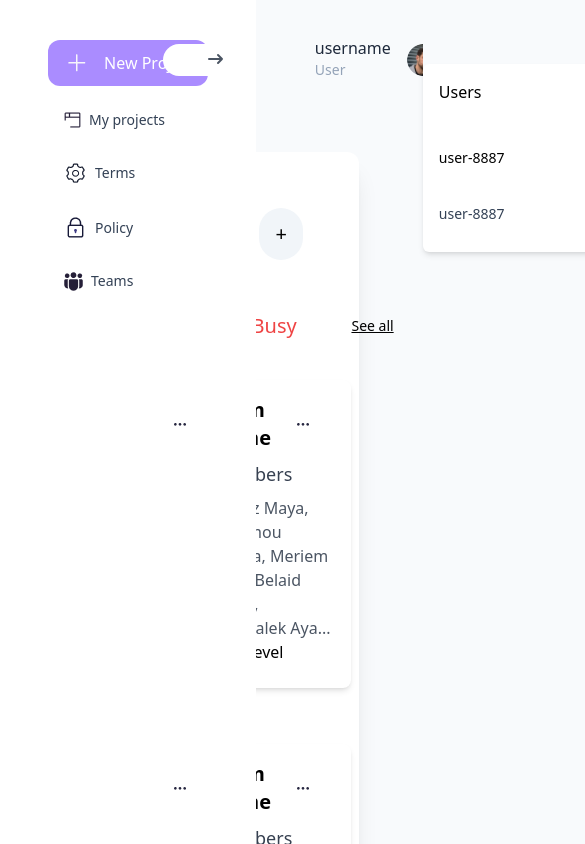
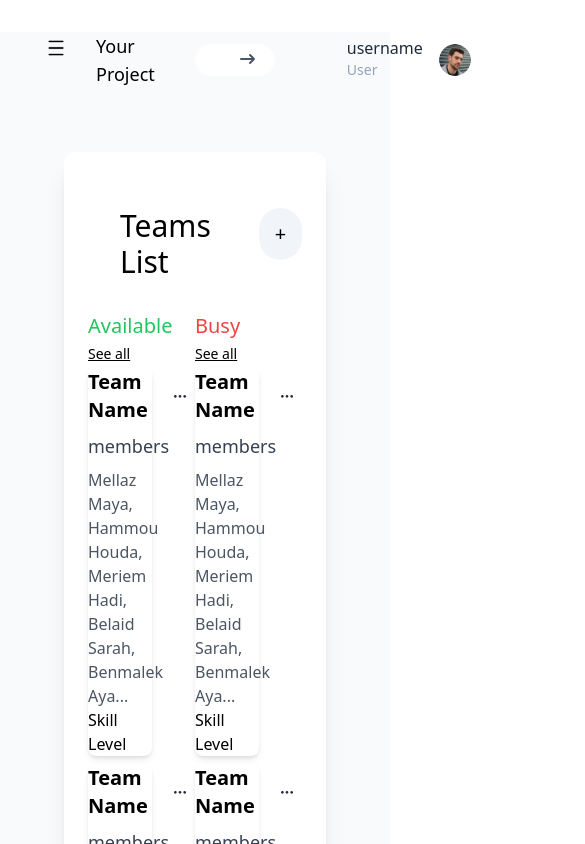
Before and after one commit to mayamelissa15/Micro-Hack, a React (Create React App) app in the folder client/my-react-app/: page /Team-List in a window 390 px wide. Shown: the top 844 px of the page, 585 px wide, since content can reach past the window. Built offline with nearby package versions, Linux system fonts and the light colour scheme.

Commit message:
Responsive + some details

```diff
--- a/client/my-react-app/src/Components/Sidebar.js
+++ b/client/my-react-app/src/Components/Sidebar.js
@@ -1,14 +1,16 @@
 import React from 'react';
-import { Link } from 'react-router-dom'; // Importer Link depuis react-router-dom
+import { Link } from 'react-router-dom';
 import add from '../Assets/Add.png';
 import Addition from '../Assets/Addition.png';
 import Settings from '../Assets/settings.png';
 import padlock from '../Assets/padlock.png';
 import teams from '../Assets/team.png';
 import Terms from '../Pages/Terms';
+
 const Sidebar = () => {
   return (
-    <div className="fixed left-0 top-0 h-full w-64 bg-white text-black flex flex-col justify-between rounded-4xl">
+    <div className="fixed left-0 top-0 h-full w-64 bg-white text-black flex flex-col justify-between rounded-4xl hidden lg:flex">
+      {/* Utilisez la classe hidden lg:flex pour masquer la sidebar sur les petits écrans */}
       <div className="py-4 px-6">
         <ul className="m-2 p-4">
           <li className="cursor-pointer flex items-center justify-around rounded transition-colors duration-300 bg-[#AA8CFF] text-white font-normal text-md text-center text-white rounded-xl p-2">
--- a/client/my-react-app/src/Components/Tableau.js
+++ b/client/my-react-app/src/Components/Tableau.js
@@ -15,18 +15,18 @@ const Tableau = () => {
         </div>
         <div className="grid grid-cols-2">
         <div >
-        <div className="flex justify-around gap-2 w-96 ">
+        <div className="lg:flex lg:justify-around gap-2 lg:w-96 ">
             <h1 className="mr-8 text-green-500 text-xl font-medium "> Available</h1>
-            <p className="mx-12 py-1 font-medium text-black text-sm underline underline-offset-1">See all</p>
+            <p className="lg:mx-12 py-1 font-medium text-black text-sm underline underline-offset-1">See all</p>
         </div>
              <Team></Team>
              <Team></Team>
 
         </div>
         <div >
-        <div className="flex justify-around gap-2 w-96 ">
+        <div className="lg:flex lg:justify-around gap-2 lg:w-96 ">
             <h1 className="mr-8 text-red-500 text-xl font-medium "> Busy </h1>
-            <p className="mx-12 py-1 font-medium text-black text-sm underline underline-offset-1">See all</p>
+            <p className="lg:mx-12 py-1 font-medium text-black text-sm underline underline-offset-1">See all</p>
         </div>
              <Team></Team>
              <Team></Team>
--- a/client/my-react-app/src/Components/Team.js
+++ b/client/my-react-app/src/Components/Team.js
@@ -16,9 +16,9 @@ const Team = ({ title, description ,color }) => {
     };
 
     return (
-        <div className=" flex justify-center items-center my-6">
-            <div className="w-96 m-4 bg-white rounded-lg shadow-md p-4">
-                <div className="flex justify-between ">
+        <div className=" lg:flex lg:justify-center lg:items-center lg:my-6 ">
+            <div className="w-16 lg:w-96 lg:m-4 bg-white rounded-lg shadow-md lg:p-4">
+                <div className="flex  lg:flex lg:justify-between ">
                 <h1 className="text-xl font-bold text-black">Team Name</h1>
                     <Button onClick={handleClick} className="focus:outline-none">
                         <img src={point} alt="Task Image" className="m-2" />
--- a/client/my-react-app/src/Pages/AddProject.js
+++ b/client/my-react-app/src/Pages/AddProject.js
@@ -6,14 +6,14 @@ import AddingTask from "../Components/AddingTask";
 
 const AddProject = () => {
     return (
-        <div className="bg-slate-50 flex flex-row">
+        <div className="flex flex-row">
             <div className="basis-1/3">
                 <Sidebar />
             </div>
             <div className="bg-white rounded-lg mt-16 p-16 shadow-md">
                 <form className="basis-2/3">
                     <div className="mb-4">
-                        <label className="block text-slate-800 text-sm font-medium mb-2" htmlFor="field1">
+                        <label className="block text-slate-00 text-sm font-medium mb-2" htmlFor="field1">
                             Name of project
                         </label>
                         <input
@@ -24,7 +24,7 @@ const AddProject = () => {
                     </div>
                     <div className="mb-4 flex">
                         <div className="mr-2 w-1/2">
-                            <label className="block text-slate-800 text-sm font-medium mb-2" htmlFor="field2">
+                            <label className="block text-slate-00 text-sm font-medium mb-2" htmlFor="field2">
                                 Start date
                             </label>
                             <input
@@ -35,7 +35,7 @@ const AddProject = () => {
                             />
                         </div>
                         <div className="ml-2 w-1/2">
-                            <label className="block text-slate-800 text-sm font-medium mb-2" htmlFor="field3">
+                            <label className="block text-slate-00 text-sm font-medium mb-2" htmlFor="field3">
                                 End Date
                             </label>
                             <input
@@ -47,7 +47,7 @@ const AddProject = () => {
                         </div>
                     </div>
                     <div className="mb-4">
-                        <label className="block text-slate-800 text-sm font-medium mb-2" htmlFor="description">
+                        <label className="block text-slate-00 text-sm font-medium mb-2" htmlFor="description">
                             task Description
                         </label>
                         <textarea
--- a/client/my-react-app/src/Pages/Dashboard.js
+++ b/client/my-react-app/src/Pages/Dashboard.js
@@ -32,11 +32,11 @@ const Dashboard = () => {
   const [completed,setcompleted]=useState(0)
   const [waiting,settwaiting]=useState(0)
   return (
-    <div className="bg-[#F6F5FB] flex basis ">
-        <div className="basis-2/12">
+    <div className="bg-[#F6F5FB] lg:flex basis ">
+        <div className="lg:basis-2/12">
             <Sidebar></Sidebar>
         </div>
-        <div className="basis-7/12 bg-slate-50">
+        <div className="lg:basis-7/12 bg-slate-50">
             <div className="mt-8">
            <Navbar></Navbar>
             </div>
@@ -72,7 +72,7 @@ const Dashboard = () => {
           </tbody>
         </table>
         </div>
-        <div className="basis-3/12 pt-4  bg-slate-50">
+        <div className="sm:mx-auto lg:basis-3/12 pt-4  bg-slate-50">
         <div>
         <div className="partone">
           <Cerclepercent />
--- a/client/my-react-app/src/Pages/Login.js
+++ b/client/my-react-app/src/Pages/Login.js
@@ -25,6 +25,7 @@ const App = () => {
     >
       <div className="w-full md:w-1/2 flex justify-center items-center">
         <div className="max-w-md mx-auto px-6 py-12">
+          {/* Utilisation d'une grille flex pour centrer le contenu */}
           {isSignUp ? <SignUp showSignIn={showSignIn} /> : <SignIn showSignUp={showSignUp} />}
         </div>
       </div>
--- a/client/my-react-app/src/Pages/TeamLists.js
+++ b/client/my-react-app/src/Pages/TeamLists.js
@@ -5,17 +5,17 @@ import Tableau from "../Components/Tableau";
 import Team from "../Components/Team";
 import User from "../Components/User"
 const TeamLists = () => {
-    return ( <div className="bg-[#F6F5FB] flex basis ">
+    return ( <div className="bg-[#F6F5FB] lg:flex lg:basis ">
         <div className="basis-2/12">
             <Sidebar></Sidebar>
         </div>
-        <div className="basis-8/12 bg-slate-50">
-            <div className="mt-8">
+        <div className="lg:basis-8/12 bg-slate-50">
+            <div className="ml-8 mt-8">
            <Navbar></Navbar>
             </div>
            <Tableau></Tableau>
         </div>
-        <div className="basis-2/12 pt-4  pr-4 bg-slate-50">
+        <div className="mx-auto mr-6 lg:basis-2/12 lg:pt-4  lg:pr-4 bg-slate-50">
             <User></User>
         </div>
     </div> );
--- a/client/my-react-app/src/Pages/UserMenu.js
+++ b/client/my-react-app/src/Pages/UserMenu.js
@@ -5,11 +5,11 @@ import TaskUser from "../Components/TaskUser";
 
 const UserMenu = () => {
     return (
-        <div className="bg-[#F6F5FB] flex basis ">
-        <div className="basis-2/12">
+        <div className="bg-[#F6F5FB] lg:flex lg:basis ">
+        <div className="lg:basis-2/12">
             <Sidebar></Sidebar>
         </div>
-        <div className="basis-8/12 bg-slate-50">
+        <div className="lg:basis-8/12 bg-slate-50">
             <div className="pl-8 m-16">
 
             <Tasks></Tasks>
```
